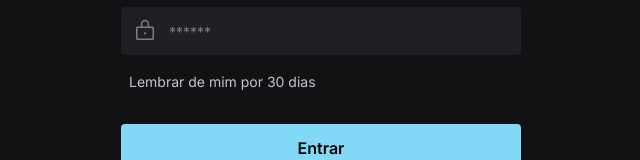
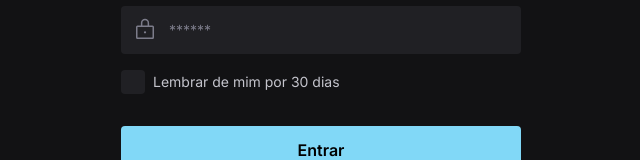
Before and after one commit to alekaimer/lab-ds, a React (Vite) app: page / in a window 1280 px wide. Shown: the part 412-572 px from the top of the page, without its empty margins (319-959 px from the left). Built offline with nearby package versions, Linux system fonts and the light colour scheme.

Commit message:
fix Checkbox in SignIn page

```diff
--- a/src/pages/SignIn.tsx
+++ b/src/pages/SignIn.tsx
@@ -1,7 +1,7 @@
 import { FormEvent, useState } from "react";
-import { Checkbox } from "@radix-ui/react-checkbox";
 import { Envelope, Lock } from "phosphor-react";
 
+import { Checkbox } from "../components/Checkbox";
 import { Button } from "../components/Button";
 import { Heading } from "../components/Heading";
 import Logo from "../components/Logo";
@@ -77,7 +77,7 @@ export function SignIn() {
         </label>
 
         <label htmlFor="remember" className="flex items-center gap-2">
-          <Checkbox id="remember" />
+          <Checkbox />
           <Text size="sm" className="text-gray-200">
             Lembrar de mim por 30 dias
           </Text>
```
